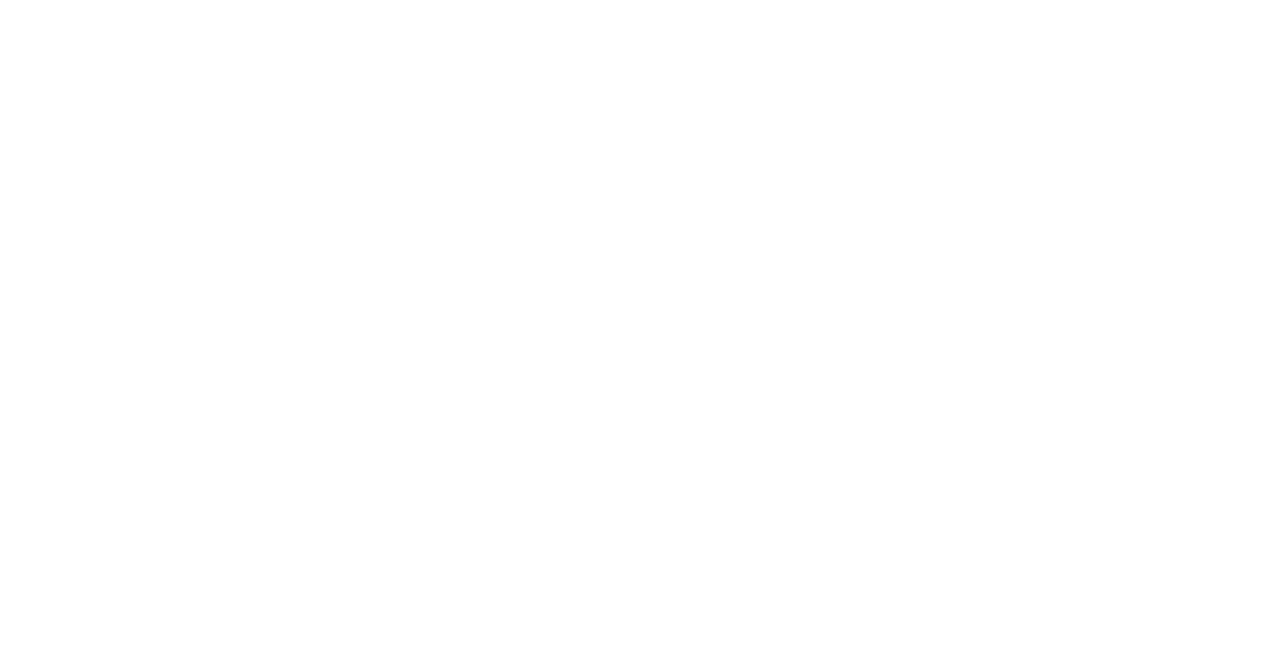
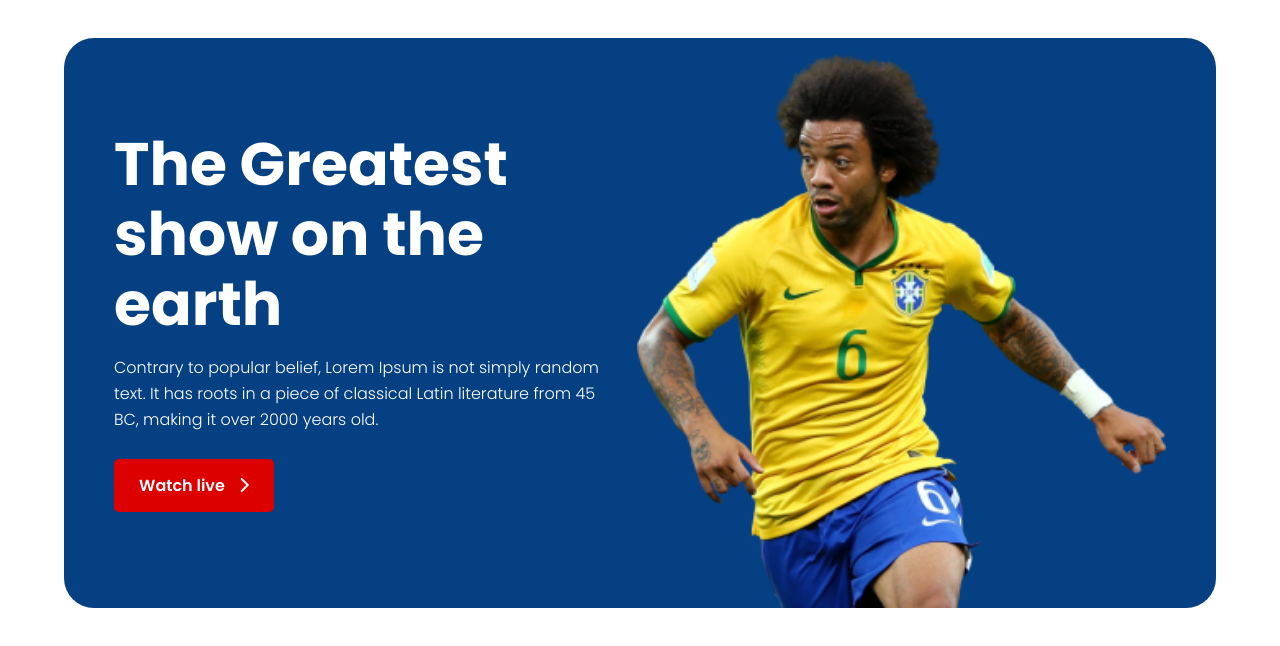
Before and after one commit to 60450sagor/assingment-2, a plain HTML site: page index.html in a window 1280 px wide. Drawn offline with Linux system fonts and the light colour scheme.

Commit message:
header-section

```diff
--- a/index.html
+++ b/index.html
@@ -23,8 +23,26 @@
         ----------------------- -->
     <main>
       <!-- top banner section start -->
-
+      <div class="top-banner">
+        <div class="banner-text">
+          <h1>The Greatest show on the earth</h1>
+          <p>
+            Contrary to popular belief, Lorem Ipsum is not simply random text.
+            It has roots in a piece of classical Latin literature from 45 BC,
+            making it over 2000 years old.
+          </p>
+          <a class="banner-btn" href="#">
+            Watch live
+            <i class="fa-solid fa-chevron-right"></i>
+          </a>
+        </div>
+        <div class="banner-img">
+          <img src="images/Banner-Image.png" alt="" />
+        </div>
+      </div>
       <!-- top banner section end -->
+      <!-- ---Start bolog--- -->
+      <section class="blog-container"></section>
     </main>
     <footer></footer>
   </body>
--- a/style/style.css
+++ b/style/style.css
@@ -5,3 +5,54 @@ body {
   margin: 0;
   font-family: "Poppins", sans-serif;
 }
+main {
+  padding: 3% 5% 0 5%;
+}
+/* -------------------------------
+        top banner style
+----------------------------*/
+.top-banner {
+  background: #054082;
+  display: flex;
+  justify-content: space-between;
+  align-items: center;
+  height: 550px;
+  border-radius: 30px;
+  padding: 20px 50px 0 50px;
+}
+.banner-text {
+  width: 485px;
+  padding: 0 0 40px 0;
+}
+.banner-text h1 {
+  font-size: 60px;
+  line-height: 70px;
+  color: #ffffff;
+  margin: 0 0 10px 0;
+}
+.banner-text p {
+  font-size: 16px;
+  line-height: 26px;
+  font-weight: 200;
+  color: #ffffff;
+  margin-bottom: 40px;
+}
+.banner-btn {
+  text-decoration: none;
+  color: #ffffff;
+  background: #dd0000;
+  padding: 15px 25px;
+  border-radius: 5px;
+  font-weight: 600;
+}
+.banner-btn i {
+  margin-left: 10px;
+}
+
+.banner-btn:hover {
+  background: #e41212;
+  box-shadow: 0px 4px 10px rgb(255, 83, 83);
+}
+.banner-img img {
+  width: 529px;
+}
```
